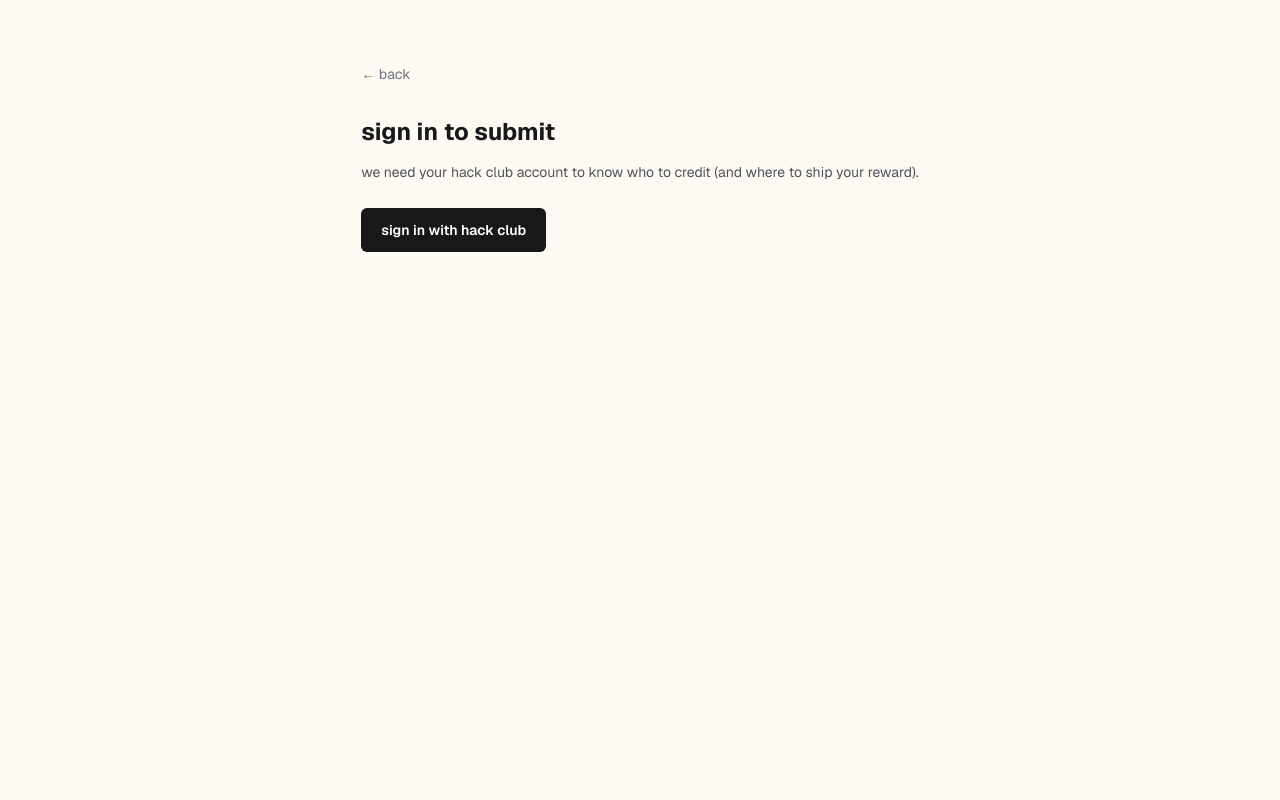
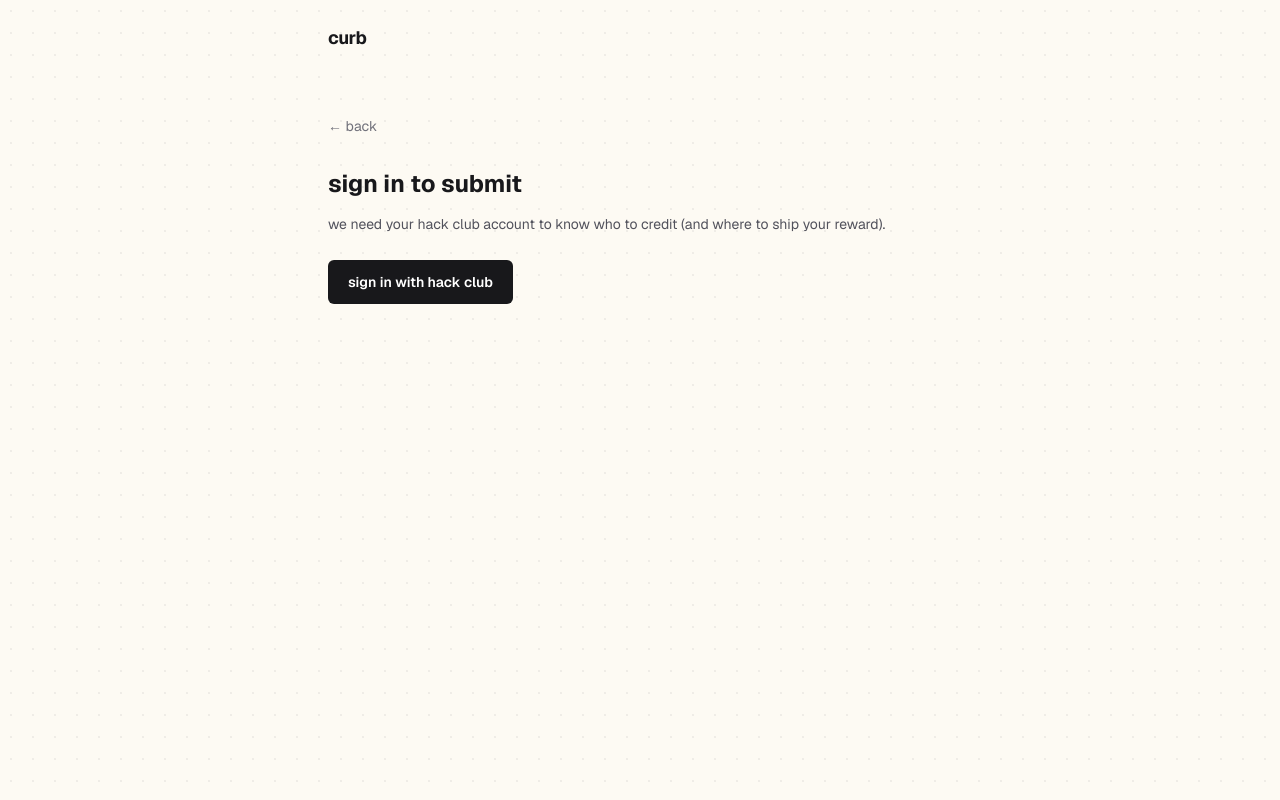
Before and after one commit to EDRipper/curb, a Next.js app: page /submit in a window 1280 px wide. Built offline with nearby package versions, Linux system fonts and the light colour scheme; no server answers.

Commit message:
give submit, 404, login-error, and the error boundary the same visual system as the landing page (dot-grid texture, wordmark header) instead of bare centered text

```diff
--- a/app/error.tsx
+++ b/app/error.tsx
@@ -16,7 +16,13 @@
   }, [error]);
 
   return (
-    <main className="mx-auto flex min-h-screen max-w-2xl flex-col justify-center px-6 text-zinc-900">
+    <div className="dot-grid-bg flex min-h-screen flex-col bg-[#fdfaf3] text-zinc-900">
+      <header className="mx-auto w-full max-w-2xl px-6 pt-6">
+        <Link href="/" className="text-lg font-bold tracking-tight">
+          curb
+        </Link>
+      </header>
+      <main className="mx-auto flex w-full max-w-2xl flex-1 flex-col justify-center px-6">
         <WarningIcon className="h-8 w-8 text-red-600" />
         <h1 className="mt-4 text-2xl font-bold">something broke</h1>
         <p className="mt-3 text-sm leading-6 text-zinc-600">
@@ -35,5 +41,6 @@
           </Link>
         </div>
       </main>
+    </div>
   );
 }
--- a/app/login-error/page.tsx
+++ b/app/login-error/page.tsx
@@ -8,7 +8,13 @@
 
 export default function LoginError() {
   return (
-    <main className="mx-auto flex min-h-screen max-w-2xl flex-col justify-center px-6 text-zinc-900">
+    <div className="dot-grid-bg flex min-h-screen flex-col bg-[#fdfaf3] text-zinc-900">
+      <header className="mx-auto w-full max-w-2xl px-6 pt-6">
+        <Link href="/" className="text-lg font-bold tracking-tight">
+          curb
+        </Link>
+      </header>
+      <main className="mx-auto flex w-full max-w-2xl flex-1 flex-col justify-center px-6">
         <WarningIcon className="h-8 w-8 text-red-600" />
         <h1 className="mt-4 text-2xl font-bold">sign-in didn&apos;t work</h1>
         <p className="mt-3 text-sm leading-6 text-zinc-600">
@@ -29,5 +35,6 @@
           </a>
         </div>
       </main>
+    </div>
   );
 }
--- a/app/not-found.tsx
+++ b/app/not-found.tsx
@@ -8,7 +8,13 @@
 
 export default function NotFound() {
   return (
-    <main className="mx-auto flex min-h-screen max-w-2xl flex-col justify-center px-6 text-zinc-900">
+    <div className="dot-grid-bg flex min-h-screen flex-col bg-[#fdfaf3] text-zinc-900">
+      <header className="mx-auto w-full max-w-2xl px-6 pt-6">
+        <Link href="/" className="text-lg font-bold tracking-tight">
+          curb
+        </Link>
+      </header>
+      <main className="mx-auto flex w-full max-w-2xl flex-1 flex-col justify-center px-6">
         <NotFoundIcon className="h-8 w-8 text-zinc-400" />
         <h1 className="mt-4 text-2xl font-bold">page not found</h1>
         <p className="mt-3 text-sm leading-6 text-zinc-600">
@@ -18,5 +24,6 @@
           back to curb
         </Link>
       </main>
+    </div>
   );
 }
--- a/app/submit/page.tsx
+++ b/app/submit/page.tsx
@@ -13,7 +13,13 @@
   const session = await getSession();
 
   return (
-    <main className="mx-auto min-h-screen max-w-2xl px-6 py-16 text-zinc-900">
+    <div className="dot-grid-bg min-h-screen bg-[#fdfaf3] text-zinc-900">
+      <header className="mx-auto max-w-2xl px-6 pt-6">
+        <Link href="/" className="text-lg font-bold tracking-tight">
+          curb
+        </Link>
+      </header>
+      <main className="mx-auto max-w-2xl px-6 py-16">
         <Link href="/" className="mb-8 block text-sm text-zinc-500 hover:text-zinc-900">
           &larr; back
         </Link>
@@ -46,5 +52,6 @@
           </>
         )}
       </main>
+    </div>
   );
 }
```
Lines whose indentation alone changed are shown as unchanged.
